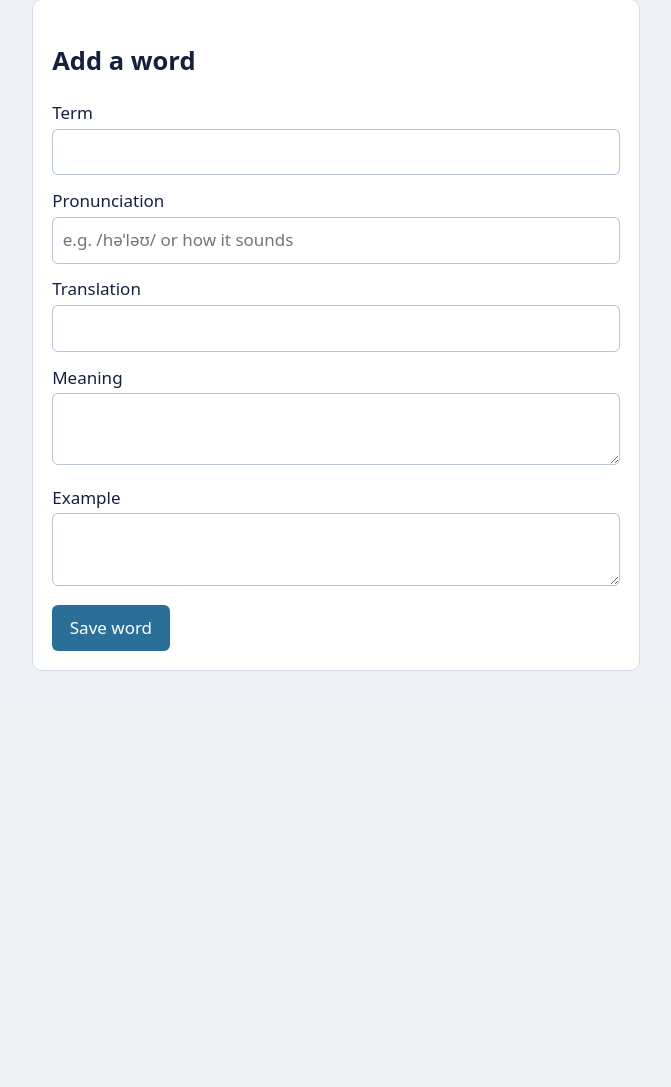
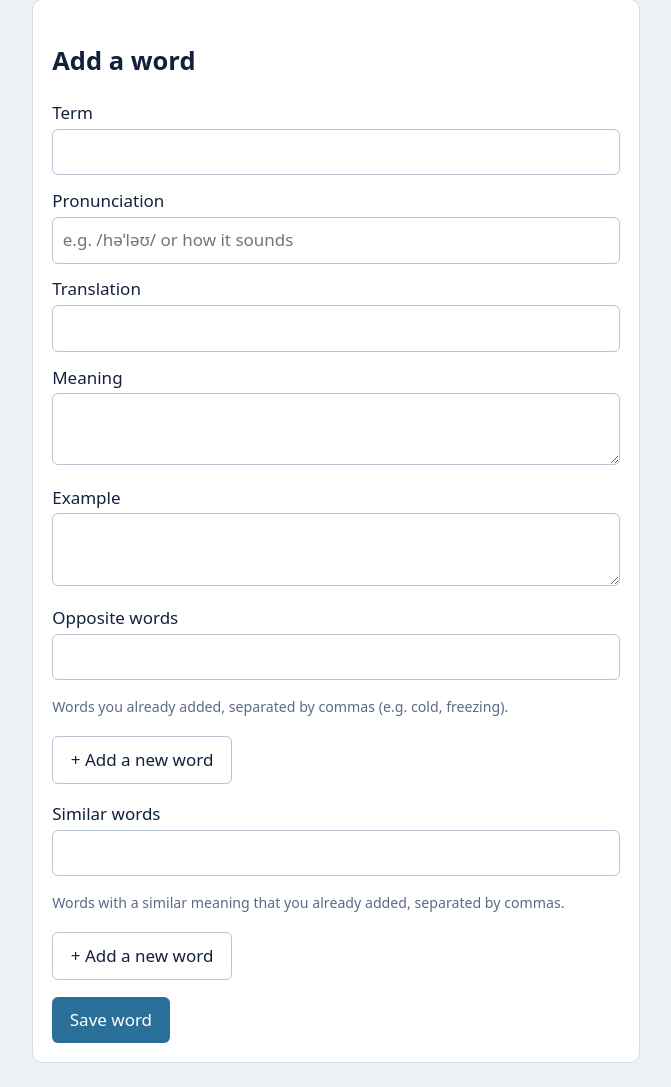
Before and after one commit to uzdongyang8/vocab, a Django app: page /add/ in a window 1280 px wide. Shown: the part 89-1176 px from the top of the page, without its empty margins (304-975 px from the left). Before the commit the page ends 760 px from the top, so only its background shows below. Run offline with Django 5.2, Linux system fonts and the light colour scheme; a user stored in the database is signed in.

Commit message:
add: fields for simillar and opposite words and update questions structure

```diff
--- a/words/forms.py
+++ b/words/forms.py
@@ -4,7 +4,52 @@ from .models import Word
 
 
 class WordForm(forms.ModelForm):
+    opposite_terms = forms.CharField(
+        required=False, label="Opposite words",
+        help_text="Words you already added, separated by commas (e.g. cold, freezing).")
+    similar_terms = forms.CharField(
+        required=False, label="Similar words",
+        help_text="Words with a similar meaning that you already added, separated by commas.")
+
     class Meta:
         model = Word
         fields = ["term", "pronunciation", "translation", "meaning", "example"]
-        widgets = {"pronunciation": forms.TextInput(attrs={"placeholder": "e.g. /həˈləʊ/ or how it sounds"}), "meaning": forms.Textarea(attrs={"rows": 2}), "example": forms.Textarea(attrs={"rows": 2})}
+        widgets = {"pronunciation": forms.TextInput(attrs={"placeholder": "e.g. /həˈləʊ/ or how it sounds"}),
+                   "meaning": forms.Textarea(attrs={"rows": 2}), "example": forms.Textarea(attrs={"rows": 2})}
+
+    def __init__(self, *args, user=None, **kwargs):
+        super().__init__(*args, **kwargs)
+        self.user = user
+        self.links = ([], [])
+        self.missing = {"opposite_terms": [], "similar_terms": []}
+        if self.instance.pk and not self.is_bound:
+            self.fields["opposite_terms"].initial = ", ".join(w.term for w in self.instance.opposites.all())
+            self.fields["similar_terms"].initial = ", ".join(w.term for w in self.instance.similar.all())
+
+    def clean(self):
+        data = super().clean()
+        term = (data.get("term") or "").strip().casefold()
+        mine = {w.term.casefold(): w for w in Word.objects.filter(user=self.user)}
+        self.links = ([], [])
+        self.missing = {"opposite_terms": [], "similar_terms": []}
+        for i, name in enumerate(("opposite_terms", "similar_terms")):
+            missing = []
+            for t in [x.strip() for x in (data.get(name) or "").split(",") if x.strip()]:
+                w = mine.get(t.casefold())
+                if t.casefold() == term:
+                    self.add_error(name, "A word can't be linked to itself.")
+                elif w is None:
+                    missing.append(t)
+                elif w not in self.links[i]:
+                    self.links[i].append(w)
+            if missing:
+                self.missing[name] = missing
+                self.add_error(name, "Not found: " + ", ".join(missing) + ". Use “+ Add a new word” below to create it.")
+        both = [w.term for w in self.links[0] if w in self.links[1]]
+        if both:
+            self.add_error("similar_terms", "Can't be both opposite and similar: " + ", ".join(both))
+        return data
+
+    def save_links(self, word):
+        word.opposites.set(self.links[0])
+        word.similar.set(self.links[1])
--- a/words/models.py
+++ b/words/models.py
@@ -31,6 +31,8 @@ class Word(models.Model):
     stage = models.PositiveSmallIntegerField(default=0)
     next_review = models.DateField(default=timezone.localdate)
     fails = models.PositiveIntegerField(default=0)
+    opposites = models.ManyToManyField("self", blank=True)  # symmetric: if A is opposite of B, B is opposite of A
+    similar = models.ManyToManyField("self", blank=True)    # symmetric: words with a similar meaning
     archived = models.BooleanField(default=False)  # archived words are left out of quizzes and reminders
     created = models.DateTimeField(auto_now_add=True)
 
--- a/words/templates/add_word.html
+++ b/words/templates/add_word.html
@@ -1,5 +1,58 @@
 {% extends "base.html" %}{% block content %}
+<p id="q_note" class="ok" role="status"></p>
 <form method="post" class="card"><h2>{% if editing %}Edit word{% else %}Add a word{% endif %}</h2>{% csrf_token %}
-{% for f in form %}<label>{{ f.label }}{{ f }}</label>{{ f.errors }}{% endfor %}
+{% for f in form %}<label>{{ f.label }}{{ f }}</label>{% if f.help_text %}<div class="mut"><small>{{ f.help_text }}</small></div>{% endif %}{{ f.errors }}
+{% if f.name == "opposite_terms" or f.name == "similar_terms" %}<p><button type="button" class="btn alt quickadd" data-field="{{ f.name }}">+ Add a new word</button></p>{% endif %}{% endfor %}
 <button class="btn">{% if editing %}Save changes{% else %}Save word{% endif %}</button>
-{% if editing %}<a class="btn alt" href="{% url 'word_list' %}">Cancel</a>{% endif %}</form>{% endblock %}
+{% if editing %}<a class="btn alt" href="{% url 'word_list' %}">Cancel</a>{% endif %}</form>
+{{ form.missing|json_script:"missing" }}
+<dialog id="quick" aria-labelledby="q_title"><form id="quickform"><h3 id="q_title">Add a new word</h3>
+<label>Word<input id="q_term" autocomplete="off"></label>
+<label>Translation<input id="q_tr" autocomplete="off"></label>
+<p id="q_err" class="bad" role="alert"></p>
+<button class="btn">Save and use it</button> <button type="button" class="btn alt" id="q_cancel">Cancel</button></form></dialog>
+<script>
+(function () {
+  var dlg = document.getElementById("quick"), form = document.getElementById("quickform");
+  var term = document.getElementById("q_term"), tr = document.getElementById("q_tr");
+  var err = document.getElementById("q_err"), note = document.getElementById("q_note");
+  var missing = JSON.parse(document.getElementById("missing").textContent);
+  var field = null, prefilled = "";
+  var low = function (s) { return s.trim().toLowerCase(); };
+
+  document.querySelectorAll(".quickadd").forEach(function (b) {
+    b.addEventListener("click", function () {
+      field = b.dataset.field; prefilled = (missing[field] || [])[0] || "";
+      term.value = prefilled; tr.value = ""; err.textContent = "";
+      dlg.showModal(); (prefilled ? tr : term).focus();
+    });
+  });
+  document.getElementById("q_cancel").addEventListener("click", function () { dlg.close(); });
+
+  form.addEventListener("submit", function (e) {
+    e.preventDefault(); err.textContent = "";
+    var main = document.getElementById("id_term");
+    if (main && low(main.value) && low(main.value) === low(term.value)) {
+      err.textContent = "A word can't be linked to itself."; return;
+    }
+    var body = new URLSearchParams({term: term.value, translation: tr.value});
+    fetch("{% url 'quick_add' %}", {
+      method: "POST", credentials: "same-origin", body: body,
+      headers: {"X-CSRFToken": document.querySelector("input[name=csrfmiddlewaretoken]").value}
+    }).then(function (r) { return r.json().then(function (d) { return {ok: r.ok, d: d}; }); })
+    .then(function (x) {
+      if (!x.ok || !x.d.ok) { err.textContent = x.d.error || "Could not save."; return; }
+      var input = document.getElementById("id_" + field), added = x.d.term;
+      var parts = input.value.split(",").map(function (p) { return p.trim(); }).filter(Boolean);
+      if (prefilled && low(prefilled) !== low(added)) {
+        parts = parts.filter(function (p) { return low(p) !== low(prefilled); });
+      }
+      if (!parts.some(function (p) { return low(p) === low(added); })) parts.push(added);
+      input.value = parts.join(", ");
+      note.textContent = (x.d.existed ? "“" + added + "” already exists. " : "Added “" + added + "”. ") +
+        "It is in the field now: save this word to create the link.";
+      dlg.close();
+    }).catch(function () { err.textContent = "Network error, please try again."; });
+  });
+})();
+</script>{% endblock %}
--- a/words/templates/base.html
+++ b/words/templates/base.html
@@ -5,7 +5,7 @@
 :root{--bg:#eef2f7;--ink:#14213d;--mut:#5b6b85;--acc:#2a6f97;--ok:#2e7d32;--bad:#b3261e;--card:#fff}
 *{box-sizing:border-box}body{margin:0;background:var(--bg);color:var(--ink);font:17px/1.5 system-ui,sans-serif}
 nav{display:flex;gap:1rem;flex-wrap:wrap;align-items:center;padding:.8rem 1.2rem;background:var(--ink)}
-.navsearch input{width:11rem;margin:0;padding:.35rem .6rem}.navsearch{display:flex;gap:.4rem}.row form{display:inline}.long{font-size:1.25rem;margin:.3rem 0 1rem}
+.navsearch input{width:11rem;margin:0;padding:.35rem .6rem}.navsearch{display:flex;gap:.4rem}.row form{display:inline}dialog{border:1px solid #d5dde8;border-radius:10px;width:min(92vw,420px);padding:1.2rem;color:var(--ink)}dialog::backdrop{background:rgba(20,33,61,.45)}.long{font-size:1.25rem;margin:.3rem 0 1rem}
 nav a,nav button{color:#fff;text-decoration:none;background:none;border:0;font:inherit;cursor:pointer}nav .brand{font-weight:700;margin-right:auto}
 main{max-width:640px;margin:1.5rem auto;padding:0 1rem}
 .card{background:var(--card);border-radius:10px;padding:1.2rem;margin-bottom:1rem;border:1px solid #d5dde8}
--- a/words/templates/quiz.html
+++ b/words/templates/quiz.html
@@ -1,5 +1,5 @@
 {% extends "base.html" %}{% block content %}
-{% if fb %}<p class="card {% if fb.ok %}ok{% else %}bad{% endif %}">{% if fb.ok %}Correct!{% else %}Right answer: <b>{{ fb.answer }}</b>{% if fb.pron %} [{{ fb.pron }}]{% endif %}{% endif %}</p>{% endif %}
+{% if fb.hint %}<p class="card" role="status">🟡 {{ fb.hint }}</p>{% elif fb %}<p class="card {% if fb.ok %}ok{% else %}bad{% endif %}">{% if fb.ok %}Correct!{% else %}Right answer: <b>{{ fb.answer }}</b>{% if fb.pron %} [{{ fb.pron }}]{% endif %}{% endif %}</p>{% endif %}
 <form method="post" class="card"><div class="mut">Question {{ n }} of {{ total }}</div>{% csrf_token %}
 {% if q.kind == "meaning" %}<div class="mut">Meaning</div><div class="long">{{ prompt }}</div>
 {% else %}<div class="big">{{ prompt }}</div>{% endif %}
--- a/words/templates/word_list.html
+++ b/words/templates/word_list.html
@@ -7,6 +7,8 @@
 <p><a class="btn alt" href="{% url 'word_list' %}?show=archived">Archived ({{ archived }})</a></p>{% endif %}
 {% for w in words %}<div class="card"><b>{{ w.term }}</b>{% if w.pronunciation %} <span class="mut">[{{ w.pronunciation }}]</span>{% endif %} – {{ w.translation }}{% if w.archived %} <span class="mut">🗄 archived</span>{% endif %}
 {% if w.meaning %}<div class="mut">{{ w.meaning }}</div>{% endif %}{% if w.example %}<div><i>{{ w.example }}</i></div>{% endif %}
+{% if w.opposites.all %}<div>↔ Opposite: {% for o in w.opposites.all %}<a href="{% url 'word_list' %}?q={{ o.term|urlencode }}">{{ o.term }}</a>{% if not forloop.last %}, {% endif %}{% endfor %}</div>{% endif %}
+{% if w.similar.all %}<div>≈ Similar: {% for o in w.similar.all %}<a href="{% url 'word_list' %}?q={{ o.term|urlencode }}">{{ o.term }}</a>{% if not forloop.last %}, {% endif %}{% endfor %}</div>{% endif %}
 <div class="mut">Added {{ w.created|date:"j M Y, H:i" }} · Next review: {{ w.next_review }} · Stage {{ w.stage }}/5 · Missed {{ w.fails }}×</div>
 <div class="row"><a class="btn alt" href="{% url 'edit_word' w.pk %}">Edit</a>
 <form method="post" action="{% if w.archived %}{% url 'unarchive_word' w.pk %}{% else %}{% url 'archive_word' w.pk %}{% endif %}">{% csrf_token %}<input type="hidden" name="next" value="{{ request.get_full_path }}"><button class="btn alt">{% if w.archived %}Unarchive{% else %}Archive{% endif %}</button></form>
--- a/words/urls.py
+++ b/words/urls.py
@@ -7,6 +7,7 @@ urlpatterns = [
     path("register/", views.register, name="register"),
     path("add/", views.add_word, name="add_word"),
     path("words/", views.word_list, name="word_list"),
+    path("words/quick-add/", views.quick_add, name="quick_add"),
     path("words/<int:pk>/edit/", views.edit_word, name="edit_word"),
     path("words/<int:pk>/archive/", views.set_archived, {"value": True}, name="archive_word"),
     path("words/<int:pk>/unarchive/", views.set_archived, {"value": False}, name="unarchive_word"),
--- a/words/views.py
+++ b/words/views.py
@@ -6,7 +6,7 @@ from django.contrib import messages
 from django.contrib.auth import login
 from django.contrib.auth.decorators import login_required
 from django.contrib.auth.forms import UserCreationForm
-from django.http import HttpResponse, HttpResponseForbidden
+from django.http import HttpResponse, HttpResponseForbidden, JsonResponse
 from django.utils.http import url_has_allowed_host_and_scheme
 from django.shortcuts import get_object_or_404, redirect, render
 from django.utils import timezone
@@ -40,7 +40,7 @@ def dashboard(request):
 
 @login_required
 def add_word(request):
-    form = WordForm(request.POST or None)
+    form = WordForm(request.POST or None, user=request.user)
     if form.is_valid():
         word = form.save(commit=False)
         word.user = request.user
@@ -48,6 +48,7 @@ def add_word(request):
             form.add_error("term", "You already have this word.")
         else:
             word.save()
+            form.save_links(word)
             messages.success(request, f"Added “{word.term}”.")
             return redirect("add_word")
     return render(request, "add_word.html", {"form": form})
@@ -56,12 +57,13 @@ def add_word(request):
 @login_required
 def edit_word(request, pk):
     word = get_object_or_404(Word, pk=pk, user=request.user)
-    form = WordForm(request.POST or None, instance=word)
+    form = WordForm(request.POST or None, instance=word, user=request.user)
     if form.is_valid():
         if Word.objects.filter(user=request.user, term__iexact=form.cleaned_data["term"]).exclude(pk=pk).exists():
             form.add_error("term", "You already have this word.")
         else:
             form.save()  # learning progress (stage, next review) is kept
+            form.save_links(word)
             messages.success(request, f"Saved “{word.term}”.")
             return redirect("word_list")
     return render(request, "add_word.html", {"form": form, "editing": True})
@@ -75,10 +77,26 @@ def _back(request):
 
 
 @login_required
+@require_POST
+def quick_add(request):
+    """Pop-up on the add/edit form: create a word with just a name and translation."""
+    term, translation = request.POST.get("term", "").strip(), request.POST.get("translation", "").strip()
+    if not term or not translation:
+        return JsonResponse({"ok": False, "error": "Enter the word and its translation."}, status=400)
+    if len(term) > 200 or len(translation) > 200:
+        return JsonResponse({"ok": False, "error": "Too long (200 characters max)."}, status=400)
+    existing = services.find_word(request.user, term)
+    if existing:  # already there: just use it
+        return JsonResponse({"ok": True, "term": existing.term, "existed": True})
+    word = Word.objects.create(user=request.user, term=term, translation=translation)
+    return JsonResponse({"ok": True, "term": word.term, "existed": False})
+
+
+@login_required
 def word_list(request):
     q = request.GET.get("q", "").strip()
     show = "archived" if request.GET.get("show") == "archived" else "active"
-    mine = Word.objects.filter(user=request.user)
+    mine = Word.objects.filter(user=request.user).prefetch_related("opposites", "similar")
     active = mine.filter(archived=False)
     if q:  # search looks through active and archived words
         words = services.search_words(request.user, q)
@@ -133,7 +151,14 @@ def quiz(request):
         st["q"] = services.make_question(word, request.user)
     q = st["q"]
     if request.method == "POST":
-        ok = services.is_correct(word, q["kind"], request.POST.get("answer", ""))
+        given = request.POST.get("answer", "")
+        result = services.check_answer(word, q["kind"], given)
+        if result == "synonym" and not q.get("retried"):
+            q["retried"] = True
+            st["q"], st["fb"] = q, {"hint": f"“{given.strip()}” is a similar word, but not the one I'm looking for. Try again!"}
+            request.session["quiz"] = st
+            return redirect("quiz")
+        ok = result == "correct"
         word.review(ok)
         st.update(score=st["score"] + ok, i=st["i"] + 1, q=None,
                   fb={"ok": ok, "answer": services.answer_of(word, q["kind"]),
```
Also changed, not shown: words/bot.py (+50 -3 lines), words/services.py (+19 -1 lines), db.sqlite3, words/migrations/0005_word_opposites_word_similar.py (added).
